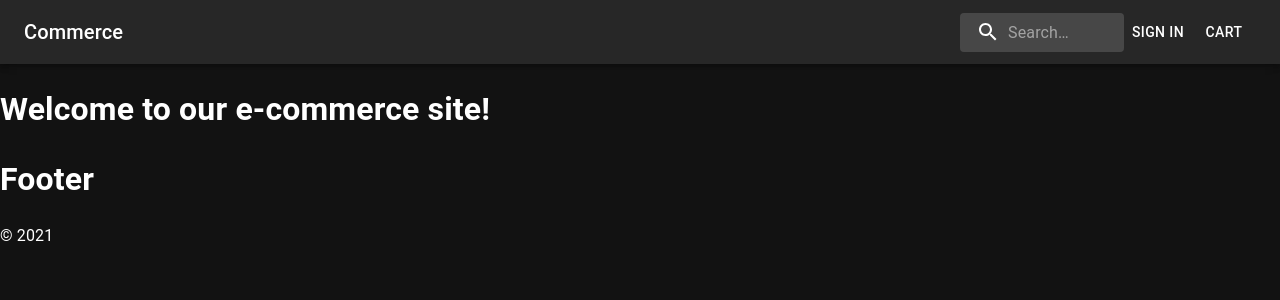
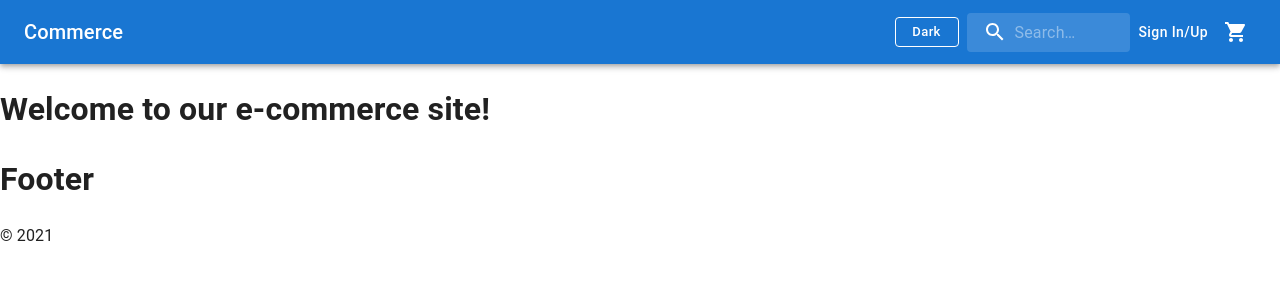
Before and after one commit to Justin-Connors/e-commerce-site, a React (Create React App) app in the folder client/: page / in a window 1280 px wide. Shown: the top 300 px of the page. Built offline with nearby package versions, Linux system fonts and the light colour scheme.

Commit message:
more navbar stuff, added theme switcher, search, cart icon

```diff
--- a/client/src/App.js
+++ b/client/src/App.js
@@ -33,6 +33,21 @@ const darkTheme = createTheme({
   },
 });
 
+//material ui lightTheme
+const lightTheme = createTheme({
+  palette: {
+    mode: "light",
+  },
+});
+
+const themeSelector = () => {
+  if (localStorage.getItem("theme") === "dark") {
+    return darkTheme;
+  } else {
+    return lightTheme;
+  }
+};
+
 const httpLink = createHttpLink({
   uri: "/graphql",
 });
@@ -56,7 +71,7 @@ function App() {
   return (
     <ApolloProvider client={client}>
       <Router>
-        <ThemeProvider theme={darkTheme}>
+        <ThemeProvider theme={themeSelector}>
           <CssBaseline />
           <div>
             <Nav />
--- a/client/src/components/Nav/index.js
+++ b/client/src/components/Nav/index.js
@@ -1,8 +1,10 @@
-import React from "react";
+import React, { useState } from "react";
 import { AppBar, Toolbar, Typography, Button, IconButton } from "@mui/material";
 import { styled, alpha } from "@mui/material/styles";
 import SearchIcon from "@mui/icons-material/Search";
+import CartIcon from "@mui/icons-material/ShoppingCart";
 import InputBase from "@mui/material/InputBase";
+// import User from "../../utils/User";
 
 const Search = styled("div")(({ theme }) => ({
   position: "relative",
@@ -53,6 +55,41 @@ const Nav = () => {
         <Typography variant="h6" style={{ flexGrow: 1 }}>
           Commerce
         </Typography>
+        {localStorage.getItem("theme") === "dark" ? (
+          <Button
+            size="small"
+            color="inherit"
+            variant="outlined"
+            style={{ textTransform: "none" }}
+            onClick={() => {
+              if (localStorage.getItem("theme") === "dark") {
+                localStorage.setItem("theme", "light");
+              } else {
+                localStorage.setItem("theme", "dark");
+              }
+              window.location.reload();
+            }}
+          >
+            Light
+          </Button>
+        ) : (
+          <Button
+            color="inherit"
+            variant="outlined"
+            size="small"
+            style={{ textTransform: "none" }}
+            onClick={() => {
+              if (localStorage.getItem("theme") === "dark") {
+                localStorage.setItem("theme", "light");
+              } else {
+                localStorage.setItem("theme", "dark");
+              }
+              window.location.reload();
+            }}
+          >
+            Dark
+          </Button>
+        )}
         <Search>
           <SearchIconWrapper>
             <SearchIcon />
@@ -62,8 +99,17 @@ const Nav = () => {
             inputProps={{ "aria-label": "search" }}
           />
         </Search>
-        <Button color="inherit">Sign In</Button>
-        <Button color="inherit">Cart</Button>
+        {/* {user.loggedIn ? (
+          <Button color="inherit">Profile</Button>
+        ) : (
+          <Button color="inherit">Sign In/Up</Button>
+        )} */}
+        <Button color="inherit" style={{ textTransform: "none" }}>
+          Sign In/Up
+        </Button>
+        <IconButton color="inherit">
+          <CartIcon />
+        </IconButton>
       </Toolbar>
     </AppBar>
   );
```
